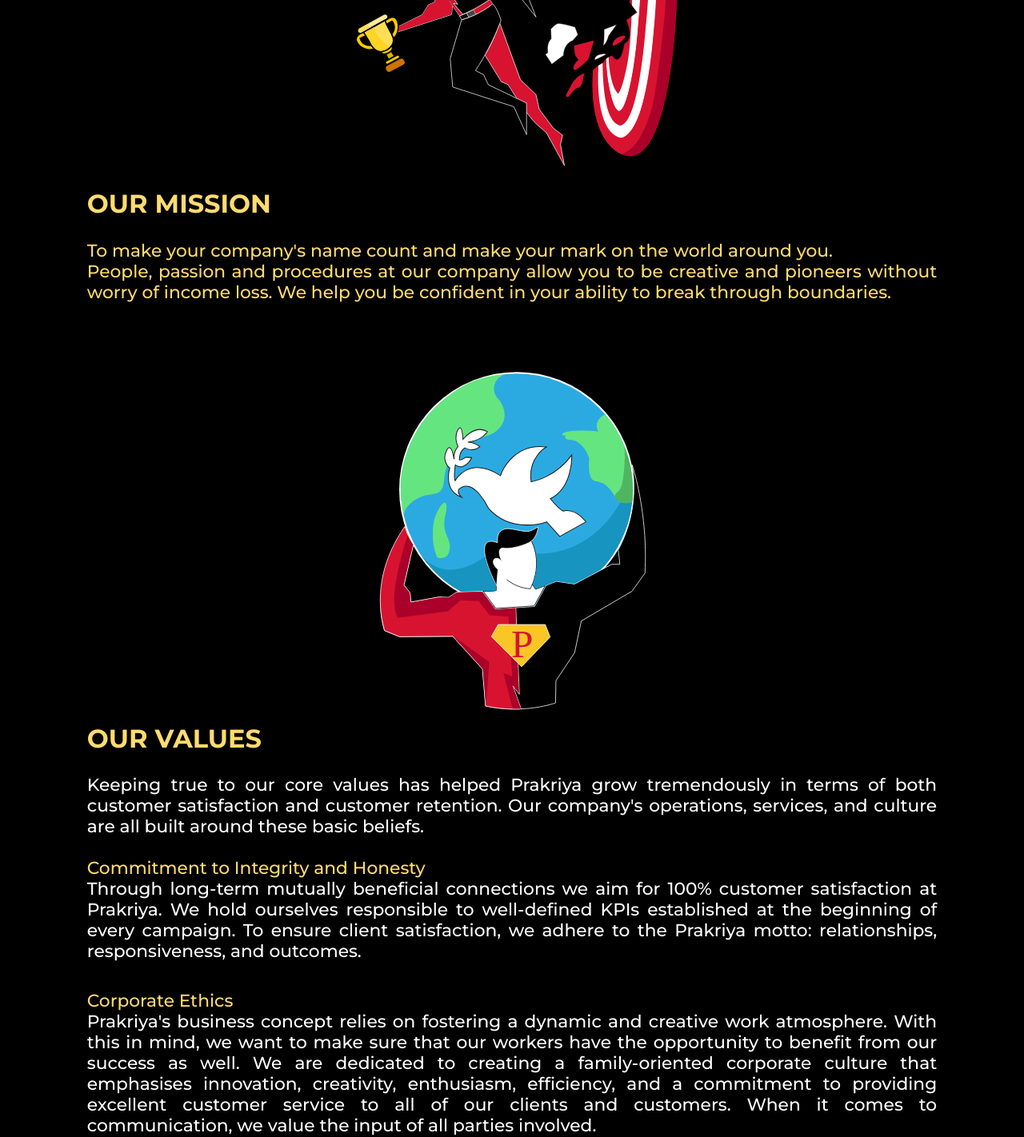
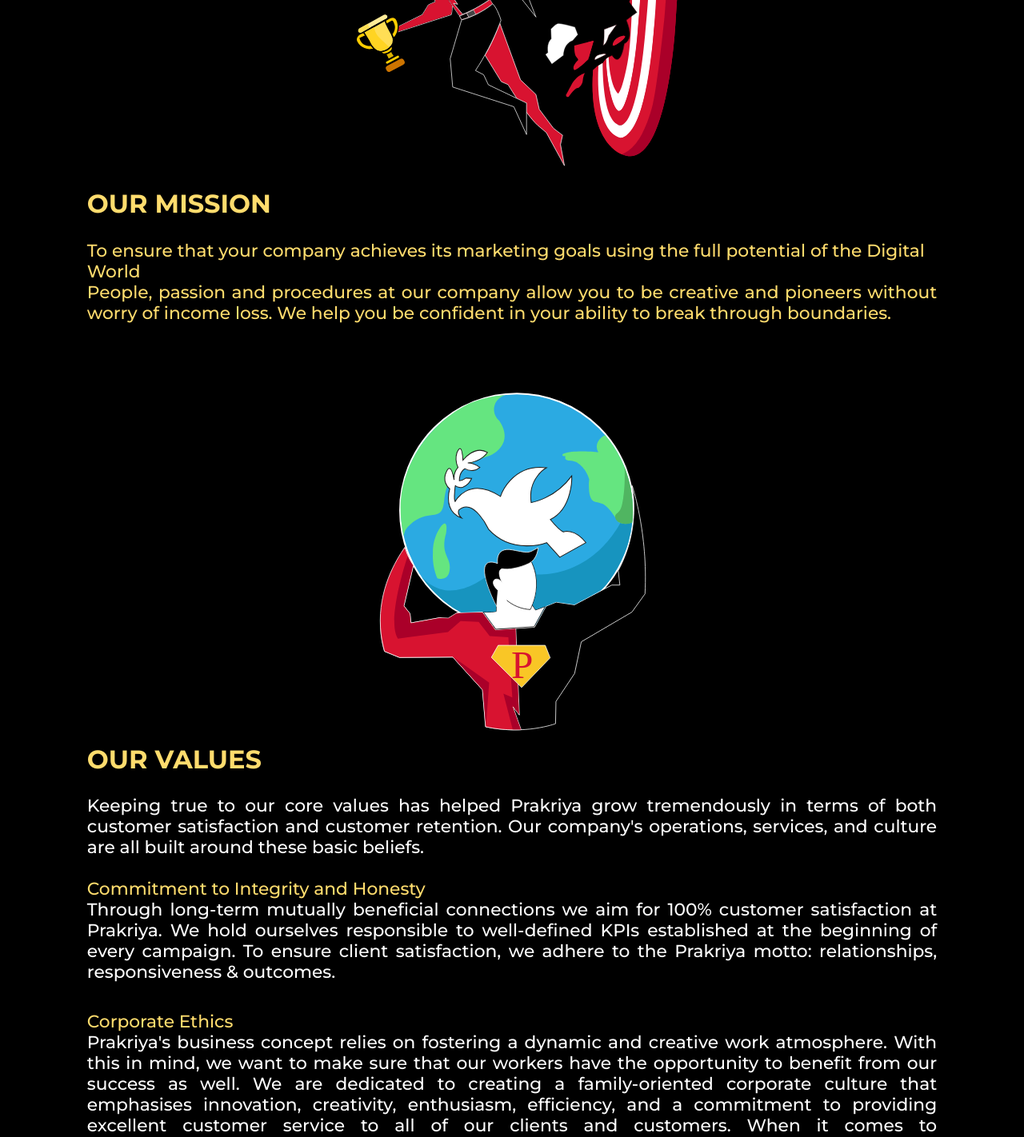
Before and after one commit to Bhoomik250303/prakriyaFrontEnd, a React (Create React App) app: page /about in a window 1280 px wide. Shown: the part 1482-2904 px from the top of the page at 80% size. Built offline with nearby package versions, Linux system fonts and the light colour scheme; a web font is replaced by a local one.

Commit message:
Final Draft Changes

```diff
--- a/src/Pages/About.js
+++ b/src/Pages/About.js
@@ -66,7 +66,7 @@
                     <div className={classes.box}>
 
                             <div className={classes.subText}>
-                                To make your company's name count and make your mark on the world around you.
+                            To ensure that your company achieves its marketing goals using the full potential of the Digital World
 
                             <br></br>
                             <div className={classes.text}>
@@ -89,7 +89,7 @@
                             <div className={classes.subText}>
                                 Commitment to Integrity and Honesty
                             </div>
-                            <div className={classes.text}>Through long-term mutually beneficial connections we aim for 100% customer satisfaction at Prakriya. We hold ourselves responsible to well-defined KPIs established at the beginning of every campaign. To ensure client satisfaction, we adhere to the Prakriya motto: relationships, responsiveness, and outcomes.</div><br /><br />
+                            <div className={classes.text}>Through long-term mutually beneficial connections we aim for 100% customer satisfaction at Prakriya. We hold ourselves responsible to well-defined KPIs established at the beginning of every campaign. To ensure client satisfaction, we adhere to the Prakriya motto: relationships, responsiveness & outcomes.</div><br /><br />
 
 
 
```
